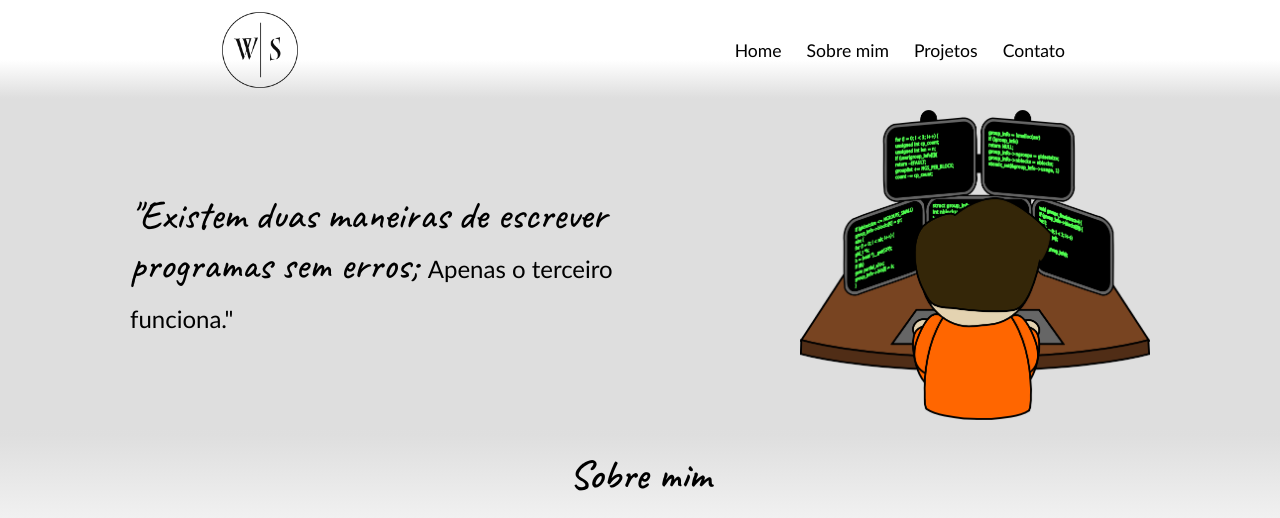
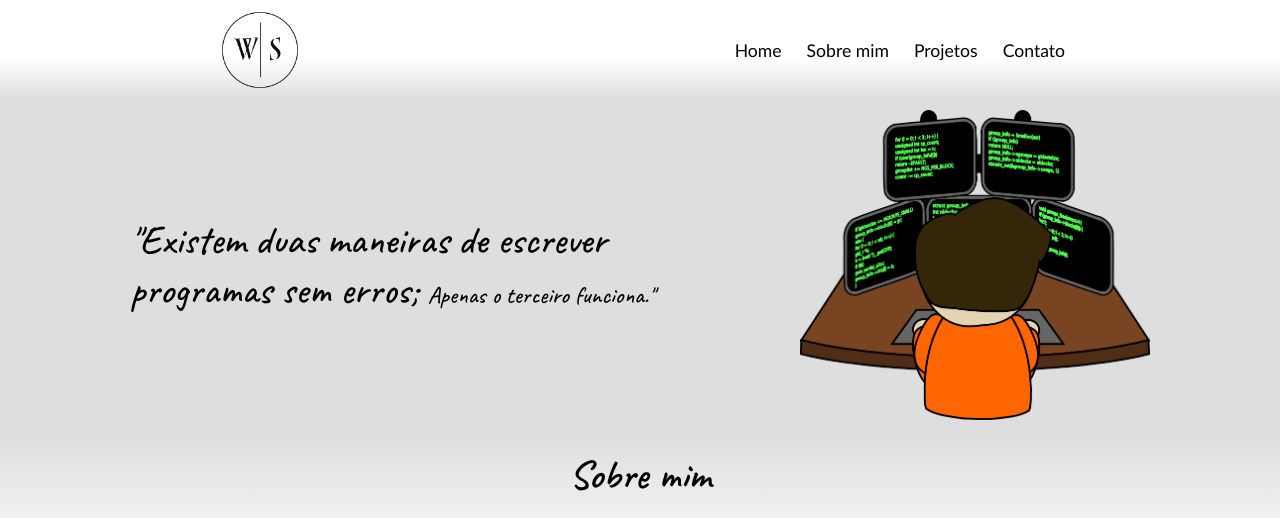
Before and after one commit to wwilliamsantana/page-alinhamento-estrutura, a plain HTML site: page index.html in a window 1280 px wide. Shown: the top 518 px of the page. Drawn offline with Linux system fonts and the light colour scheme.

Commit message:
Ajust Css: ok

```diff
--- a/style.css
+++ b/style.css
@@ -64,6 +64,7 @@ a{
 }
 
 #content-main #main span{
+  font-family: 'Caveat', cursive;
   font-size: 0.6em;
 }
 
@@ -111,7 +112,6 @@ h2{
 
 /* Projects */
 
-
 #content-projects #main{
   display: flex;
   justify-content: center;
@@ -150,13 +150,8 @@ ul{
 
 /* Baseboard */
 
-
 #baseboard{
-
 text-align: center;
 padding: 20px;
 background-color: rgba(214,214,214,0.8);
-
-
-
 }
```
